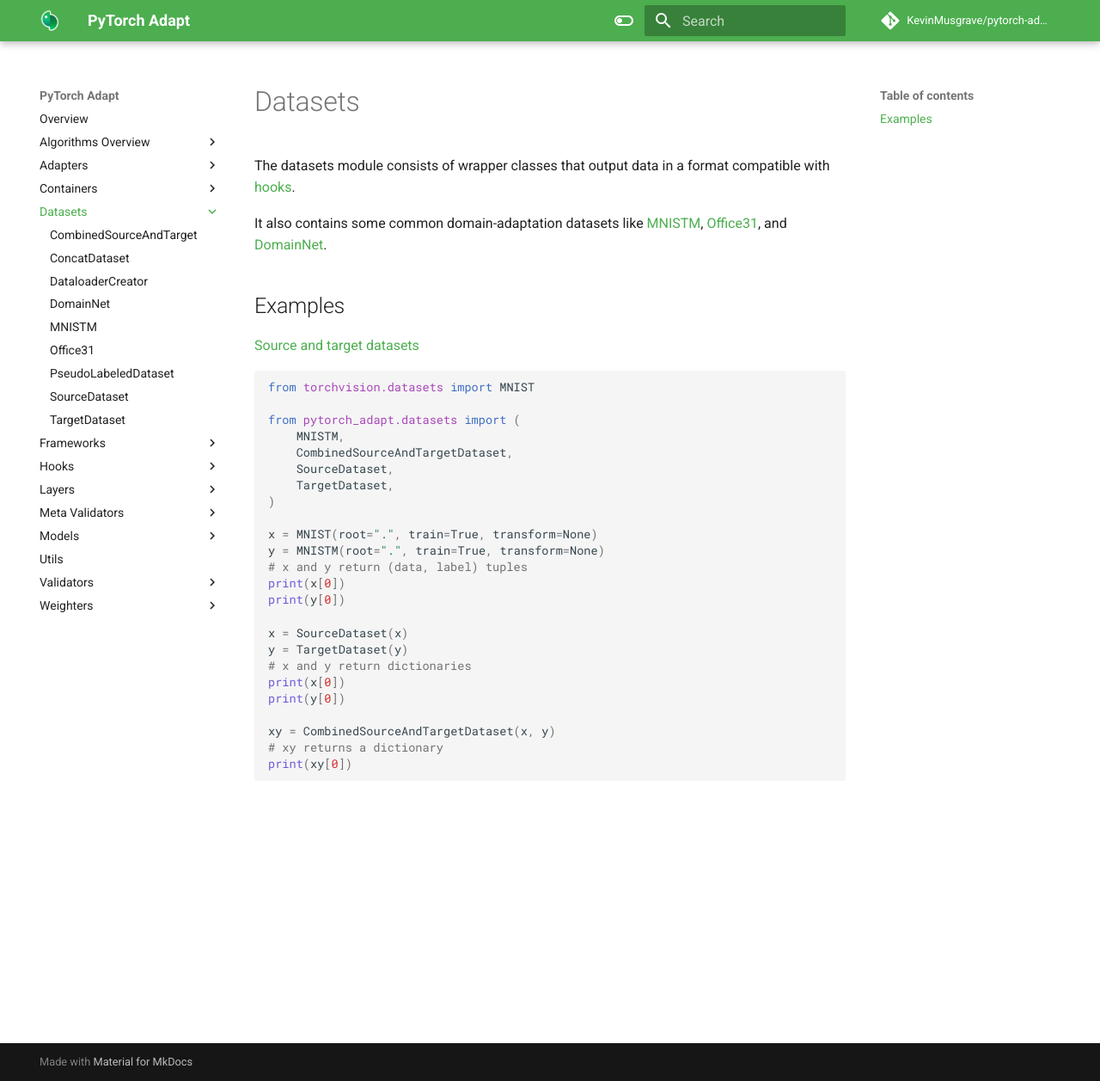
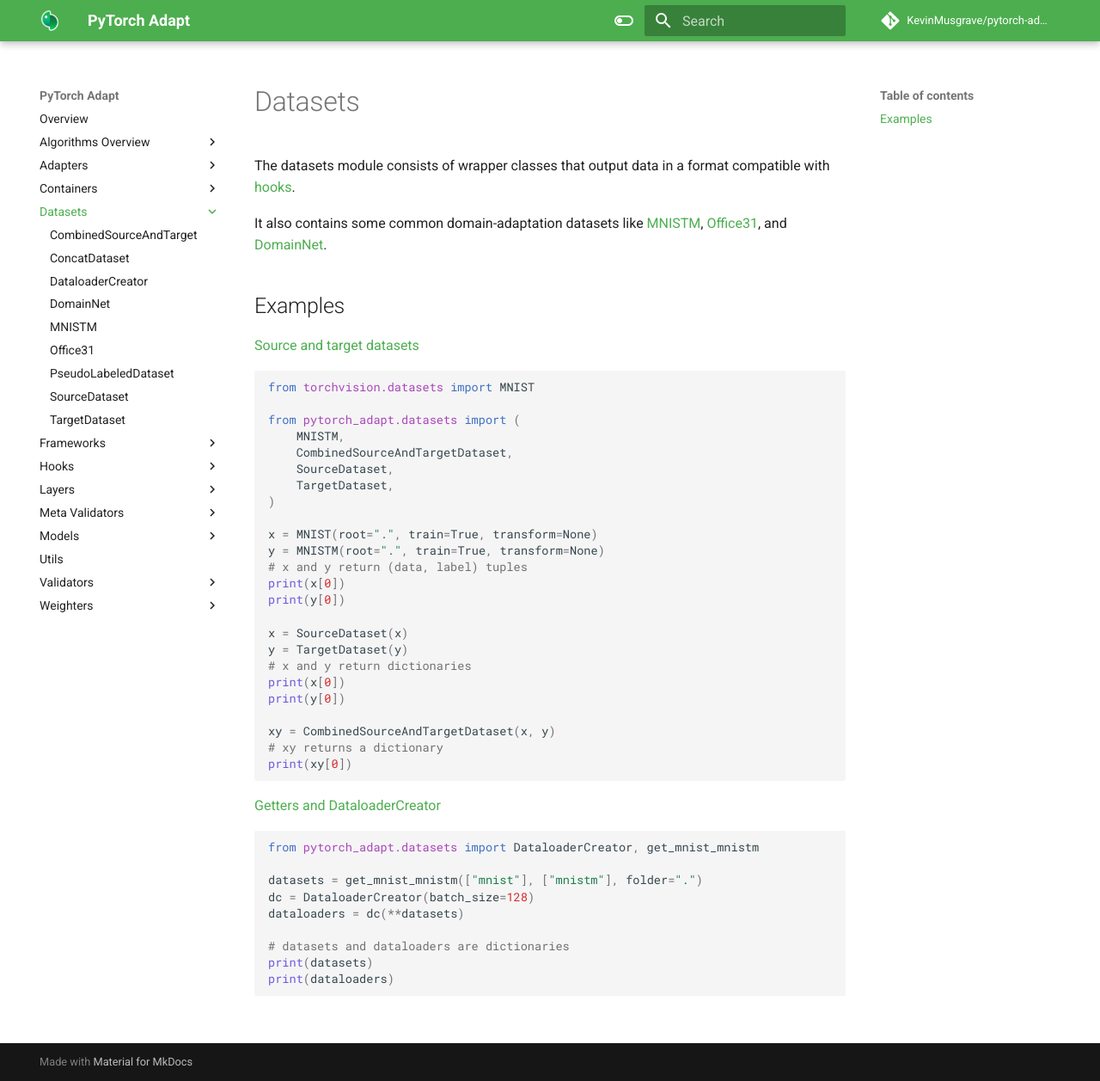
Before and after one commit to KevinMusgrave/pytorch-adapt, an MkDocs documentation site: the page built from docs/datasets/index.md, in a window 1280 px wide and 1257 px high. Shown: the whole window at 86% size. Built offline with MkDocs 1.6.1 and Material for MkDocs 9.7.7, drawn with Linux system fonts in a browser that asks for light colours; comment, search, counter and statistics services are not loaded.

Commit message:
Added more to docs/datasets/index

````diff
--- a/docs/datasets/index.md
+++ b/docs/datasets/index.md
@@ -32,3 +32,17 @@
 # xy returns a dictionary
 print(xy[0])
 ```
+
+
+[Getters and DataloaderCreator](https://github.com/KevinMusgrave/pytorch-adapt/tree/main/examples/notebooks/docs_examples.ipynb#datasets.index.md-getters-and-DataloaderCreator)
+```python
+from pytorch_adapt.datasets import DataloaderCreator, get_mnist_mnistm
+
+datasets = get_mnist_mnistm(["mnist"], ["mnistm"], folder=".")
+dc = DataloaderCreator(batch_size=128)
+dataloaders = dc(**datasets)
+
+# datasets and dataloaders are dictionaries
+print(datasets)
+print(dataloaders)
+```
````
Also changed, not shown: 1 other file.
